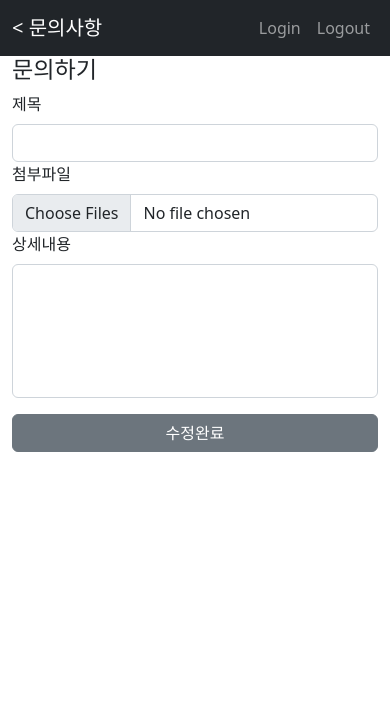
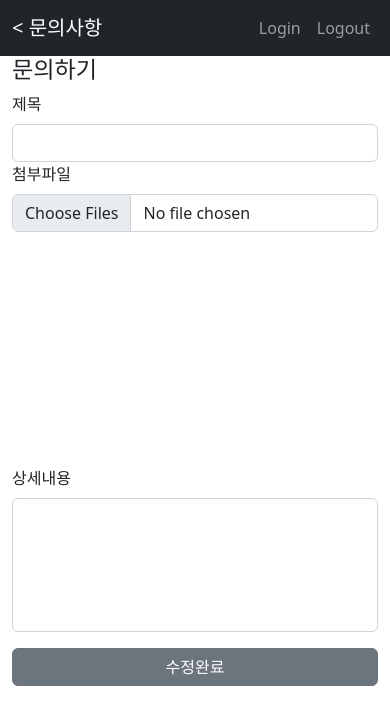
Before and after one commit to HJK9810/BoardProject-React, a React (Create React App) app: page /edit/1 in a window 390 px wide. Shown: the top 724 px of the page. Built offline with nearby package versions, Linux system fonts and the light colour scheme; no server answers.

Commit message:
sepear image view

```diff
--- a/src/App.scss
+++ b/src/App.scss
@@ -1 +1,52 @@
 @import "~bootstrap/scss/bootstrap";
+
+.scroll-image {
+  display: flex;
+  flex-wrap: wrap;
+  align-items: flex-start;
+  margin: 30px 0;
+
+  img {
+    width: calc(33.333% - 10px);
+    margin: 0 15px 15px 0;
+  }
+
+  img:nth-of-type(3n),
+  img:last-child {
+    margin-right: 0;
+  }
+}
+
+@media screen and (max-width: 480px) {
+  .scroll-image {
+    flex-wrap: nowrap;
+    justify-content: flex-start;
+    position: relative;
+    width: 114%;
+    left: -7%;
+    padding: 0 7%;
+    overflow-y: hidden;
+    overflow-x: auto;
+    -ms-overflow-style: none;
+    -webkit-overflow-scrolling: touch;
+
+    img {
+      display: block;
+      flex: 0 0 auto;
+      width: 80%;
+      margin: 0 15px 0 0;
+    }
+
+    img:last-of-type {
+      margin-right: 0;
+    }
+  }
+
+  .scroll-image:after {
+    content: "";
+    display: block;
+    flex: 0 0 auto;
+    align-self: stretch;
+    width: 7%;
+  }
+}
--- a/src/screen/edit.screen.jsx
+++ b/src/screen/edit.screen.jsx
@@ -3,6 +3,7 @@ import {Container, Form} from "react-bootstrap";
 import {useNavigate, useParams} from "react-router-dom";
 import BoardService from "../service/BoardService";
 import {useCookies} from "react-cookie";
+import ImageView from "./image.view";
 
 function Edit() {
   const [title, setTitle] = useState("");
@@ -12,11 +13,13 @@ function Edit() {
   const {id} = useParams();
 
   const [cookie, setCookie] = useCookies(["token"]);
+  const [image, setImage] = useState([]);
 
   useEffect(() => {
     BoardService.editView(Number(id), cookie.token).then((res) => {
       setTitle(res.title);
       setContents(res.contents);
+      setImage(res.images.split(","));
     });
   }, []);
 
@@ -28,7 +31,9 @@ function Edit() {
     formData.append("title", title);
     formData.append("contents", contents);
 
+    image.map((el) => (el ? formData.append("images", el) : null));
     Object.values(files).map((file) => formData.append("images", file));
+    console.log(formData.values);
 
     await BoardService.editItem(Number(id), formData);
     navigate(`/viewOne/${id}`);
@@ -46,6 +51,7 @@ function Edit() {
           <Form.Label>첨부파일</Form.Label>
           <Form.Control type="file" multiple onChange={(e) => setFiles(e.target.files)} />
         </Form.Group>
+        <ImageView image={image} setImage={(p) => setImage(p)} check={true} />
         <Form.Group>
           <Form.Label>상세내용</Form.Label>
           <Form.Control as="textarea" rows={5} style={{resize: "none"}} value={contents} onChange={(e) => setContents(e.target.value)} />
--- /dev/null
+++ b/src/screen/image.view.jsx
@@ -0,0 +1,37 @@
+import {useEffect} from "react";
+import BoardService from "../service/BoardService";
+
+function ImageView(props) {
+  const check = props.check;
+  const image = props.image;
+
+  console.log(image);
+
+  useEffect(() => {
+    props.setImage(image);
+  }, []);
+
+  const showImage = (root, idx) => {
+    return <img id={idx} key={idx} src={BoardService.fileDir + root} width={300 + "px"} onClick={check ? delImage : () => {}} />;
+  };
+
+  const delImage = (e) => {
+    e.preventDefault();
+
+    const result = window.confirm("해당 이미지를 삭제하시겠습니까?\n 한번 삭제한 이미지는 저장시 되돌릴수 없습니다.");
+    if (result) {
+      const idx = e.target.id;
+      image.splice(idx, 1);
+      alert("삭제되었습니다.");
+      props.setImage(image);
+    } else alert("취소되었습니다.");
+  };
+
+  return (
+    <div className="mt-1 scroll-image" style={{height: 200 + "px"}}>
+      {image ? image.map((el, i) => (el ? showImage(el, i) : null)) : null}
+    </div>
+  );
+}
+
+export default ImageView;
--- a/src/screen/view.screen.jsx
+++ b/src/screen/view.screen.jsx
@@ -6,6 +6,7 @@ import {useNavigate, useParams} from "react-router-dom";
 import Answer from "./answer.screen";
 import {useCookies} from "react-cookie";
 import jwtDecode from "jwt-decode";
+import ImageView from "./image.view";
 
 function ViewOne() {
   const [post, setPost] = useState({});
@@ -14,8 +15,6 @@ function ViewOne() {
   const {id} = useParams();
   const navigate = useNavigate();
   const [cookie, setCookie] = useCookies(["token"]);
-
-  const fileDir = "http://localhost:8080/image/";
 
   const [user, setUser] = useState({});
   const [name, setName] = useState("");
@@ -33,10 +32,6 @@ function ViewOne() {
     setUser(jwtDecode(token));
   }, []);
 
-  const showImage = (root) => {
-    return <img key={root} src={fileDir + root} width={300 + "px"} />;
-  };
-
   return (
     <Container>
       <h3>
@@ -45,7 +40,7 @@ function ViewOne() {
       <h4>제목</h4>
       <div>{post.title}</div>
       <h4>첨부파일</h4>
-      <div style={{overflow: "scroll"}}>{image ? image.map((el) => (el ? showImage(el) : null)) : null}</div>
+      <ImageView image={image} setImage={(p) => setImage(p)} check={false} />
       <h4>상세내용</h4>
       <div>{post.contents}</div>
       <div style={{display: show}}>
--- a/src/service/BoardService.js
+++ b/src/service/BoardService.js
@@ -14,6 +14,8 @@ const jsonHeader = "application/json;";
 const formHeader = "multipart/form-data;";
 
 class BoardService {
+  fileDir = "http://localhost:8080/image/";
+
   findAll(page = 0, size, token) {
     return Axios.get(`/question/list?page=${page}&size=${size}&sort=id,desc`, setHeader(jsonHeader, token)).then((res) => res.data);
   }
```
